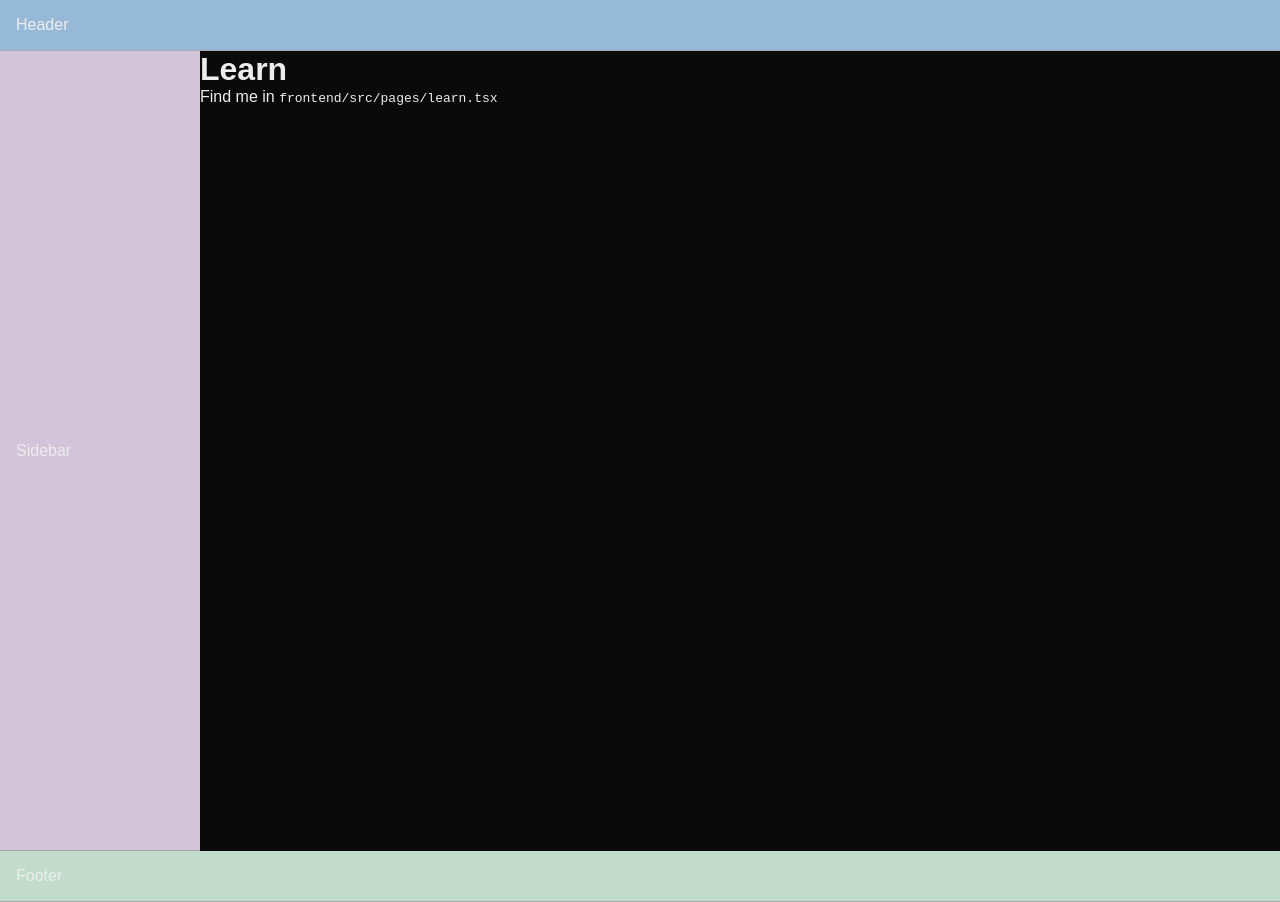
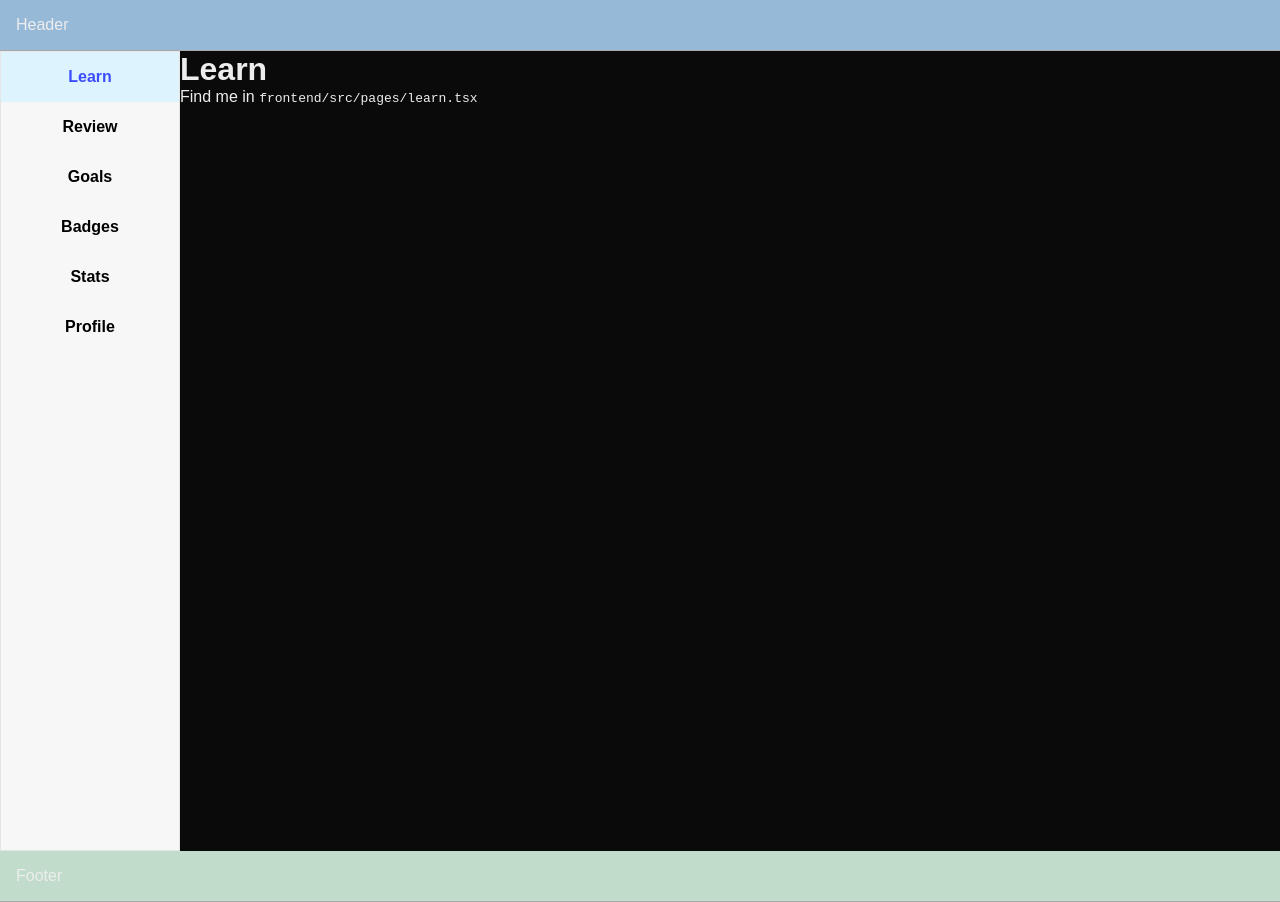
Before and after one commit to lgreenlaw2022/Capstone, a Next.js app in the folder frontend/: page /learn in a window 1280 px wide. Built offline with nearby package versions, Linux system fonts and the light colour scheme.

Commit message:
added text and styling

```diff
--- a/frontend/src/components/Sidebar.tsx
+++ b/frontend/src/components/Sidebar.tsx
@@ -1,7 +1,28 @@
+import { useRouter } from 'next/router';
 import styles from '@/styles/Sidebar.module.css';
 
 export default function Sidebar() {
+    const router = useRouter();
+    const menuItems = [
+        { name: 'Learn', path: '/learn' },
+        { name: 'Review', path: '/review' },
+        { name: 'Goals', path: '/goals' },
+        { name: 'Badges', path: '/badges' },
+        { name: 'Stats', path: '/stats' },
+        { name: 'Profile', path: '/profile' },
+    ];
+
     return (
-        <div className={styles.sidebar}>Sidebar</div>
-    )
+        <div className={styles.sidebar}>
+            {menuItems.map((item) => (
+                <div
+                    key={item.name}
+                    className={`${styles.menuItem} ${router.pathname === item.path ? styles.active : ''}`}
+                    onClick={() => router.push(item.path)}
+                >
+                    {item.name}
+                </div>
+            ))}
+        </div>
+    );
 }
--- a/frontend/src/styles/Sidebar.module.css
+++ b/frontend/src/styles/Sidebar.module.css
@@ -1,12 +1,35 @@
 .sidebar {
     display: flex;
-    justify-content: space-between;
+    flex-direction: column;
+
     align-items: center;
-    padding: 16px;
-    background-color: #d3c4da;
-    border-bottom: 1px solid darkgrey;
     height: 100vh;
-    width: 200px;
+    width: 180px;
     position: sticky;
-    top: 0;
+
+    /* TODO remove with color pallete */
+    background-color: #F7F7F7;
+    border: 1px solid #E5E5E5;
 }
+
+.menuItem {
+    display: flex;
+    align-items: center;
+    justify-content: center;
+    width: 100%;
+    padding-top: 16px;
+    padding-bottom: 16px;
+    cursor: pointer;
+    color: #000000;
+    font-weight: 700;
+    transition: #e5e5e5 0.3s;
+}
+
+.menuItem:hover {
+    background-color: #e5e5e5;
+}
+
+.active {
+    background: #DDF3FE;
+    color: #3C4DFF;
+}
```
